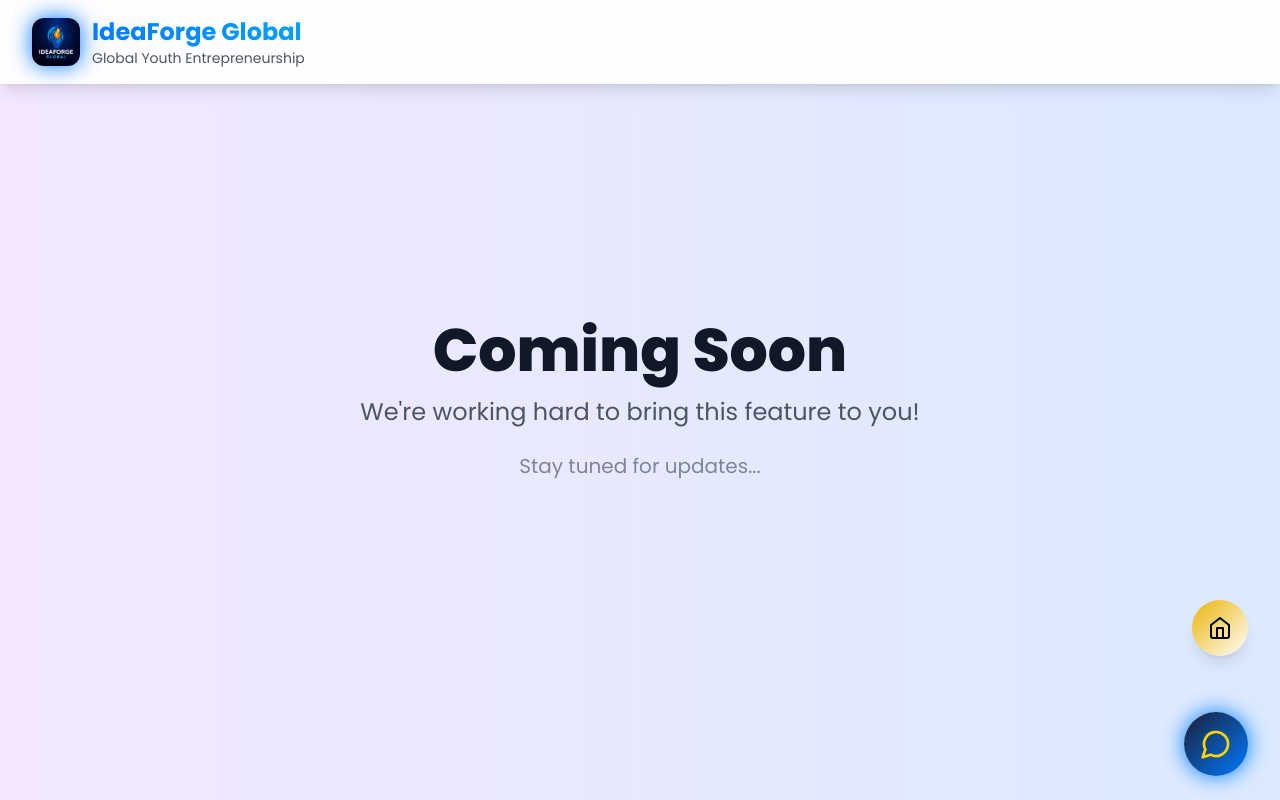
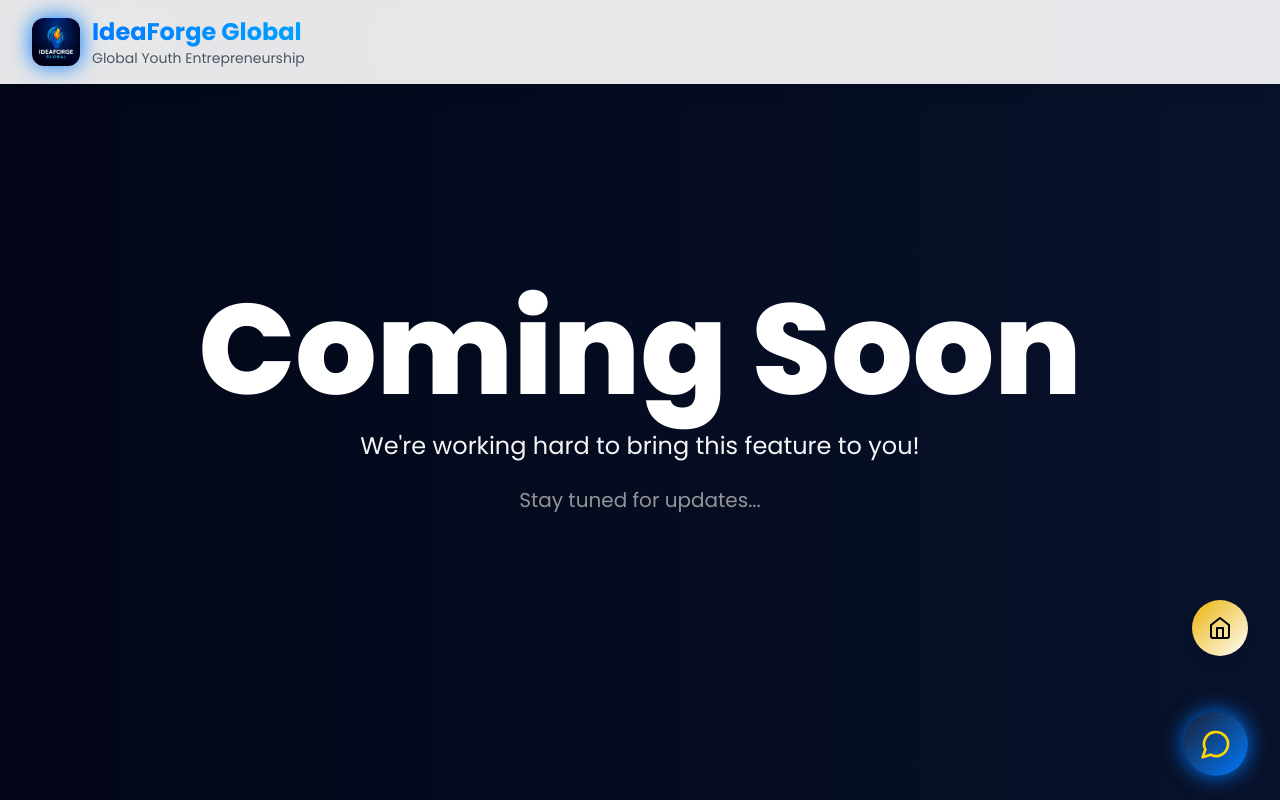
Before and after one commit to Arush-Developer/IFG-Website, a React (Vite) app: page /marketplace in a window 1280 px wide. Shown: the top 800 px of the page. Built offline with nearby package versions, Linux system fonts and the light colour scheme.

Commit message:
Update Marketplace component styles and colors

```diff
--- a/src/components/Marketplace.tsx
+++ b/src/components/Marketplace.tsx
@@ -1,16 +1,16 @@
-import React, { useState, useEffect } from 'react';
+import React from 'react';
 import { Link } from 'react-router-dom';
 import { ArrowLeft } from 'lucide-react';
 
 const Marketplace: React.FC = () => {
   return (
-    <div className="min-h-screen bg-gradient-to-r from-purple-100 to-blue-100 flex items-center justify-center">
+    <div className="min-h-screen bg-gradient-to-r from-[#020617] to-[#08122B] flex items-center justify-center">
       <div className="text-center px-6 py-12">
         {/* Back to Home Button */}
         <div className="absolute top-5 left-5">
           <Link
             to="/"
-            className="flex items-center space-x-2 text-purple-600 hover:text-purple-700 font-medium transition-colors"
+            className="flex items-center space-x-2 text-[#FFD700] hover:text-[#FFDF00] font-medium transition-all ease-in-out"
           >
             <ArrowLeft className="w-5 h-5" />
             <span>Back to Home</span>
@@ -18,16 +18,16 @@ const Marketplace: React.FC = () => {
         </div>
 
         {/* Coming Soon Message */}
-        <h1 className="text-6xl font-extrabold text-gray-900 mb-4">
+        <h1 className="text-6xl sm:text-7xl md:text-8xl lg:text-9xl font-extrabold text-white mb-4">
           Coming Soon
         </h1>
-        <p className="text-2xl text-gray-600 mb-6">
+        <p className="text-2xl text-[#F5F5F5] mb-6">
           We're working hard to bring this feature to you!
         </p>
 
         {/* Animated Text */}
         <div className="animate-pulse">
-          <p className="text-xl text-gray-500">Stay tuned for updates...</p>
+          <p className="text-xl text-[#B0B0B0]">Stay tuned for updates...</p>
         </div>
       </div>
     </div>
```
